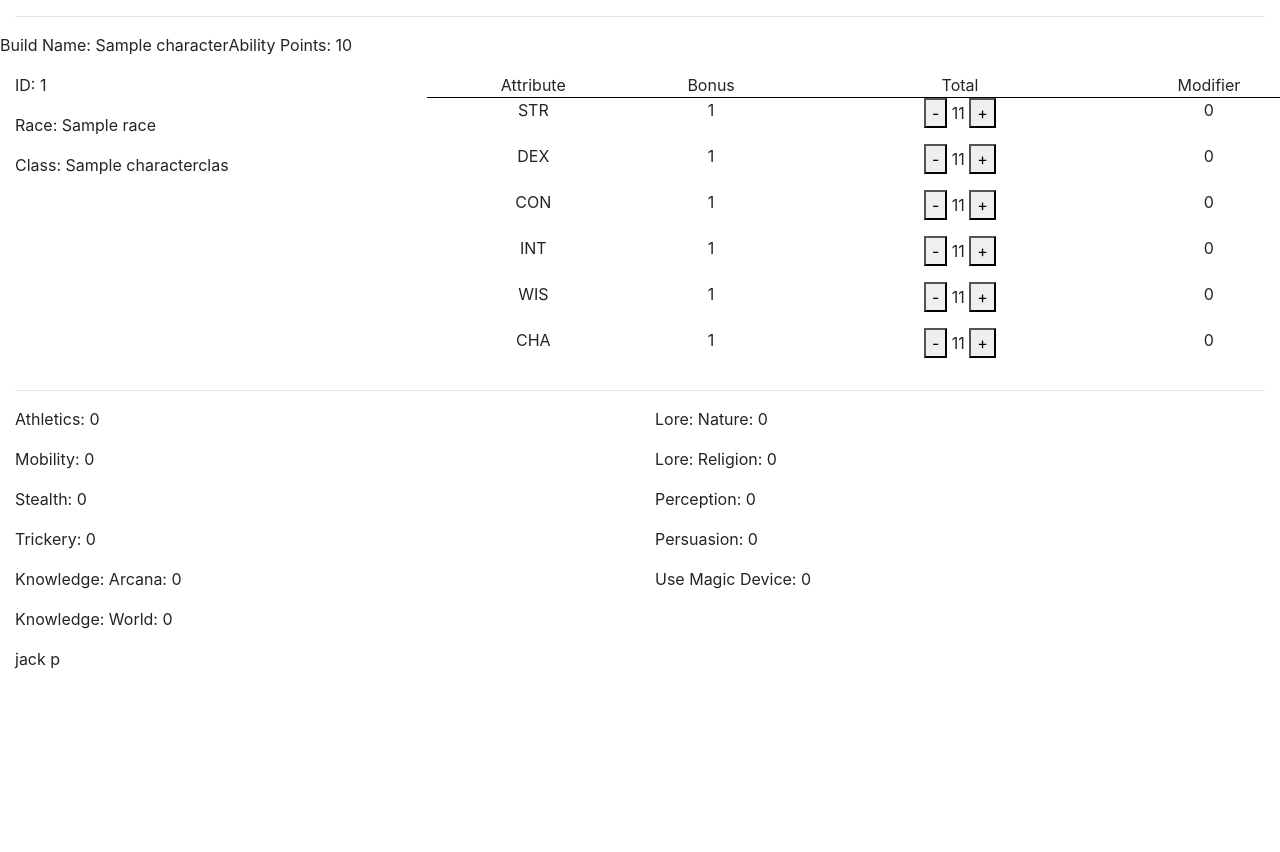
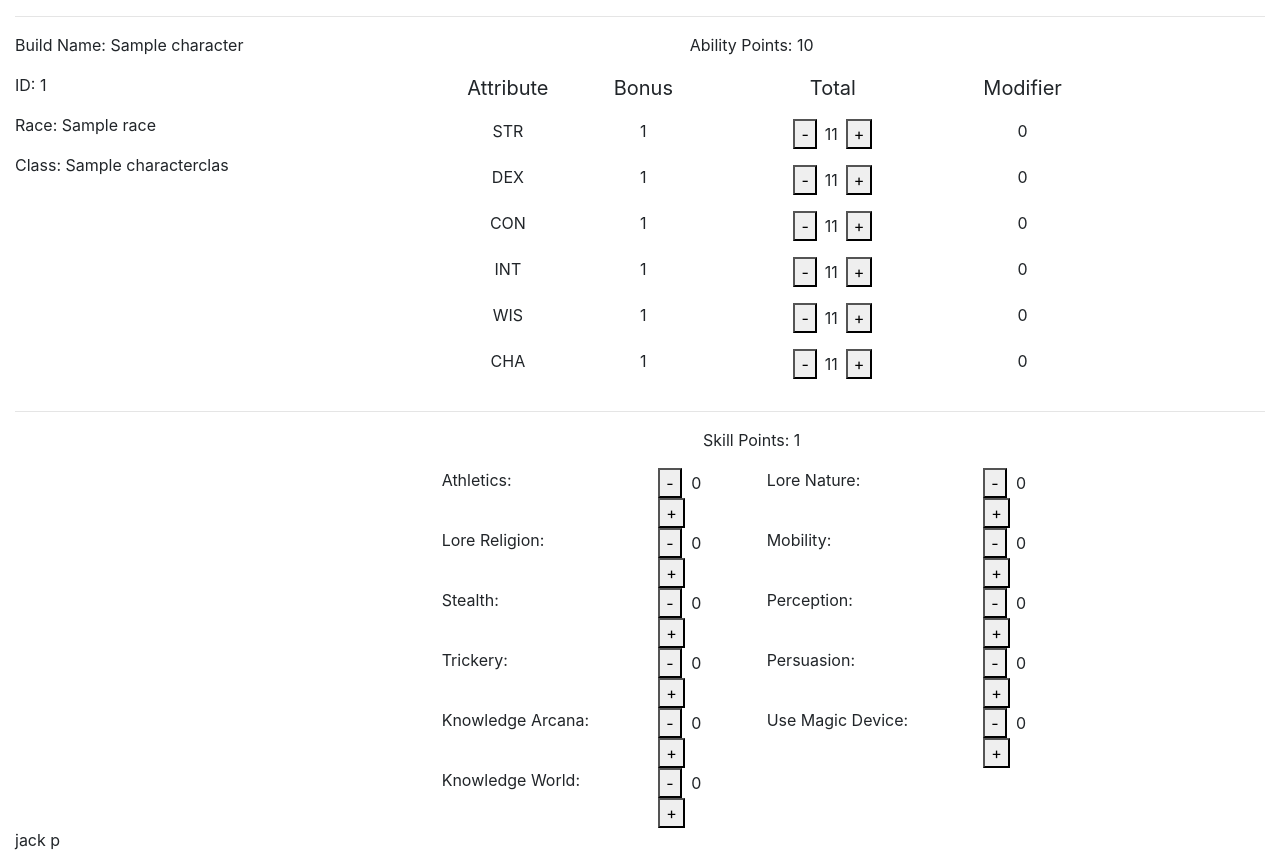
Before and after one commit to JackPound/CharacterGenerator, a Django app: page /kingmaker-builder/newcharacter/1/ in a window 1280 px wide. Shown: the part 40-892 px from the top of the page. Before the commit the page ends 709 px from the top, so only its background shows below. Run offline with Django 3.2, Linux system fonts and the light colour scheme; tables that the repository leaves empty hold one stand-in row (values such as "Sample post"); some libraries are stand-ins or nearby versions.

Commit message:
lots of styling for ability score and skill score tables, some skill point distribution logic

```diff
--- a/charactergenerator/models.py
+++ b/charactergenerator/models.py
@@ -15,7 +15,7 @@ class Race(models.Model):
 
 class Characterclass(models.Model):
 	name = models.CharField(max_length=30, default='')
-	# skills_per_level = models.IntegerField(default=0)
+	skills_per_level = models.IntegerField(default=0)
 
 
 	def __str__(self):
--- a/charactergenerator/static/app.js
+++ b/charactergenerator/static/app.js
@@ -67,6 +67,8 @@ function onLoadAbility(){
 	}
 	calculateModifiers()
 	updateSkills()
+	baseSkillPoints = parseInt($('#skillPointsPerLevel')[0].innerHTML)
+	availableSkillPoints()
 }
 function calculateModifiers(){
 	for (attribute in attributeSet){
@@ -75,7 +77,11 @@ function calculateModifiers(){
 		$('#' + attributeSet[attribute] + 'Modifier')[0].innerHTML = modifier
 	}
 }
+function availableSkillPoints(){
+	$('#skillPoints')[0].innerHTML = Math.ceil(baseSkillPoints + (.5 * parseInt($('#intelligenceModifier')[0].textContent)))
+}
 onLoadAbility()
+
 // On click for all ability modifying buttons + and - ability score
 $('.abilityScores :button').on("click", function(){
 	console.log(String($(this).parent().parent()[0].classList[0]))
@@ -88,6 +94,7 @@ $('.abilityScores :button').on("click", function(){
 			modifyAbilityPool(-cost)
 			updateSkills()
 			calculateModifiers()
+			availableSkillPoints()
 		}
 	}
 	if (this.classList[0] == 'down' && currentAV > 7){
@@ -96,5 +103,15 @@ $('.abilityScores :button').on("click", function(){
 		modifyAbilityPool(cost)
 		updateSkills()
 		calculateModifiers()
+		availableSkillPoints()
 	}
 });
+
+$('.skillScores :button').on("click", function(){
+	if (this.className == 'upSkill' && ($('#skillPoints')[0].innerHTML > 0)){
+		this.previousElementSibling.innerHTML = parseInt(this.previousElementSibling.innerHTML) + 1
+	}
+	if (this.className == 'downSkill' && parseInt(this.nextElementSibling.innerHTML) > 0){
+		this.nextElementSibling.innerHTML = parseInt(this.nextElementSibling.innerHTML) - 1
+	}
+})
--- a/charactergenerator/static/style.css
+++ b/charactergenerator/static/style.css
@@ -1,7 +1,26 @@
 .abilityHeader p {
-	margin-bottom: 0;
-	border-bottom: 1px solid black;
+	font-size: 1.25em;
 }
 .abilityScores p {
 	text-align: center;
 }
+.abilityScores {
+	max-width: 650px;
+}
+.skillHeader {
+	max-width: 650px;
+}
+.skillScores {
+	max-width: 650px;
+}
+.abilityPointHeader {
+	max-width: 650px;
+}
+.scoreSpacer {
+	min-width: 20px;
+	display: inline-block;
+	text-align: center;
+}
+.downSkill {
+	border-radius: ;
+}
--- a/charactergenerator/templates/set_abilities.html
+++ b/charactergenerator/templates/set_abilities.html
@@ -1,16 +1,16 @@
 {% extends 'base.html' %}
 {% block content %}
 <div class='row'>
-	<p>Build Name: {{character.name}}</p>
-	<p>Ability Points: <span id='abilityPoints'>{{character.ability_points}}</span></p>
-</div>
-<div class='row'>
 	<div class='col-4'>
+		<p>Build Name: {{character.name}}</p>
 		<p>ID: {{character.id}}</p>
 		<p>Race: {{character.race}}</p>
 		<p>Class: {{character.characterclass}}</p>
 	</div>
 	<div class='abilityScores col-8'>
+		<div class='row'>
+			<p class='col-12 text-center'>Ability Points: <span id='abilityPoints'>{{character.ability_points}}</span></p>
+		</div>
 		<div class='abilityHeader row'>
 			<p class='col-3'>Attribute</p>
 			<p class='col-2'>Bonus</p>
@@ -23,7 +23,7 @@
 			<p style='display:none;'><span id='strength'>{{character.strength}}</span></p>
 			<p class='col-5'>
 				<button class='down ayo'>-</button>
-				<span id='strengthTotal'></span>
+				<span id='strengthTotal' class='scoreSpacer'></span>
 				<button class='up ayo'>+</button>
 			</p>
 			<p class='col-2'><span id='strengthModifier'></span></p>
@@ -34,7 +34,7 @@
 			<p style='display:none;'><span id='dexterity'>{{character.dexterity}}</span></p>
 			<p class='col-5'>
 				<button class='down ayo'>-</button>
-				<span id='dexterityTotal'></span>
+				<span id='dexterityTotal' class='scoreSpacer'></span>
 				<button class='up ayo'>+</button>
 			</p>
 			<p class='col-2'><span id='dexterityModifier'></span></p>
@@ -45,7 +45,7 @@
 			<p style='display:none;'><span id='constitution'>{{character.constitution}}</span></p>
 			<p class='col-5'>
 				<button class='down ayo'>-</button>
-				<span id='constitutionTotal'></span>
+				<span id='constitutionTotal' class='scoreSpacer'></span>
 				<button class='up ayo'>+</button>
 			</p>
 			<p class='col-2'><span id='constitutionModifier'></span></p>
@@ -56,7 +56,7 @@
 			<p style='display:none;'><span id='intelligence'>{{character.intelligence}}</span></p>
 			<p class='col-5'>
 				<button class='down ayo'>-</button>
-				<span id='intelligenceTotal'></span>
+				<span id='intelligenceTotal' class='scoreSpacer'></span>
 				<button class='up ayo'>+</button>
 			</p>
 			<p class='col-2'><span id='intelligenceModifier'></span></p>
@@ -67,7 +67,7 @@
 			<p style='display:none;'><span id='wisdom'>{{character.wisdom}}</span></p>
 			<p class='col-5'>
 				<button class='down ayo'>-</button>
-				<span id='wisdomTotal'></span>
+				<span id='wisdomTotal' class='scoreSpacer'></span>
 				<button class='up ayo'>+</button>
 			</p>
 			<p class='col-2'><span id='wisdomModifier'></span></p>
@@ -78,7 +78,7 @@
 			<p style='display:none;'><span id='charisma'>{{character.charisma}}</span></p>
 			<p class='col-5'>
 				<button class='down ayo'>-</button>
-				<span id='charismaTotal'></span>
+				<span id='charismaTotal' class='scoreSpacer'></span>
 				<button class='up ayo'>+</button>
 			</p>
 			<p class='col-2'><span id='charismaModifier'></span></p>
@@ -87,41 +87,93 @@
 </div>
 <hr />
 <div class='row'>
-	<div class='col-6'>
-		<div>
-			<p>Athletics: <span id='athletics'>{{character.athletics}}</span></p>
+	<div class='col-4'>
+	</div>
+	<div class='col-8 skillScores'>
+		<div class='row'>
+			<div class='col-12 text-center skillHeader'>
+				<span style='display:none;' id='skillPointsPerLevel'>{{character.characterclass.skills_per_level}}</span>
+				<p>Skill Points: <span id='skillPoints'></span></p>
+			</div>
 		</div>
-		<div>
-			<p>Mobility: <span id='mobility'>{{character.mobility}}</span></p>
+		<div class='row'>
+			<p class='col-4'>Athletics:</p>
+			<div class='col-2'>
+				<button class='downSkill'>-</button>
+				<span class='scoreSpacer'id='athletics'>{{character.athletics}}</span>
+				<button class='upSkill'>+</button>
+			</div>
+
+			<p class='col-4'>Lore Nature:</p>
+			<div class='col-2'>
+				<button class='downSkill'>-</button>
+				<span class='scoreSpacer' id='loreNature'>{{character.lore_nature}}</span>
+				<button class='upSkill'>+</button>
+			</div>
 		</div>
-		<div>
-			<p>Stealth: <span id='stealth'>{{character.stealth}}</span></p>
+		<div class='row'>
+			<p class='col-4'>Lore Religion:</p>
+			<div class='col-2'>
+				<button class='downSkill'>-</button>
+				<span class='scoreSpacer' id='loreReligion'>{{character.lore_religion}}</span>
+				<button class='upSkill'>+</button>
+			</div>
+			<p class='col-4'>Mobility:</p>
+			<div class='col-2'>
+				<button class='downSkill'>-</button>
+				<span class='scoreSpacer' id='mobility'>{{character.mobility}}</span>
+				<button class='upSkill'>+</button>
+			</div>
 		</div>
-		<div>
-			<p>Trickery: <span id='trickery'>{{character.trickery}}</span></p>
+		<div class='row'>
+			<p class='col-4'>Stealth:</p>
+			<div class='col-2'>
+				<button class='downSkill'>-</button>
+				<span class='scoreSpacer' id='stealth'>{{character.stealth}}</span>
+				<button class='upSkill'>+</button>
+			</div>
+			<p class='col-4'>Perception:</p>
+			<div class='col-2'>
+				<button class='downSkill'>-</button>
+				<span class='scoreSpacer' id='perception'>{{character.perception}}</span>
+				<button class='upSkill'>+</button>
+			</div>
 		</div>
-		<div>
-			<p>Knowledge: Arcana: <span id='knowledgeArcana'>{{character.knowledge_arcana}}</span></p>
+		<div class='row'>
+			<p class='col-4'>Trickery:</p>
+			<div class='col-2'>
+				<button class='downSkill'>-</button>
+				<span class='scoreSpacer' id='trickery'>{{character.trickery}}</span>
+				<button class='upSkill'>+</button>
+			</div>
+			<p class='col-4'>Persuasion:</p>
+			<div class='col-2'>
+				<button class='downSkill'>-</button>
+				<span class='scoreSpacer' id='persuasion'>{{character.persuasion}}</span>
+				<button class='upSkill'>+</button>
+			</div>
 		</div>
-		<div>
-			<p>Knowledge: World: <span id='knowledgeWorld'>{{character.knowledge_world}}</span></p>
+		<div class='row'>
+			<p class='col-4'>Knowledge Arcana:</p>
+			<div class='col-2'>
+				<button class='downSkill'>-</button>
+				<span class='scoreSpacer' id='knowledgeArcana'>{{character.knowledge_arcana}}</span>
+				<button class='upSkill'>+</button>
+			</div>
+			<p class='col-4'>Use Magic Device:</p>
+			<div class='col-2'>
+				<button class='downSkill'>-</button>
+				<span class='scoreSpacer' id='useMagicDevice'>{{character.use_magic_device}}</span>
+				<button class='upSkill'>+</button>
+			</div>
 		</div>
-	</div>
-	<div class='col-6'>
-		<div>
-			<p>Lore: Nature: <span id='loreNature'>{{character.lore_nature}}</span></p>
-		</div>
-		<div>
-			<p>Lore: Religion: <span id='loreReligion'>{{character.lore_religion}}</span></p>
-		</div>
-		<div>
-			<p>Perception: <span id='perception'>{{character.perception}}</span></p>
-		</div>
-		<div>
-			<p>Persuasion: <span id='persuasion'>{{character.persuasion}}</span></p>
-		</div>
-		<div>
-			<p>Use Magic Device: <span id='useMagicDevice'>{{character.use_magic_device}}</span></p>
+		<div class='row'>
+			<p class='col-4'>Knowledge World:</p>
+			<div class='col-2'>
+				<button class='downSkill'>-</button>
+				<span class='scoreSpacer' id='knowledgeWorld'>{{character.knowledge_world}}</span>
+				<button class='upSkill'>+</button>
+			</div>
 		</div>
 	</div>
 </div>
```
Also changed, not shown: charactergenerator/migrations/0012_characterclass_skills_per_level.py (added).
